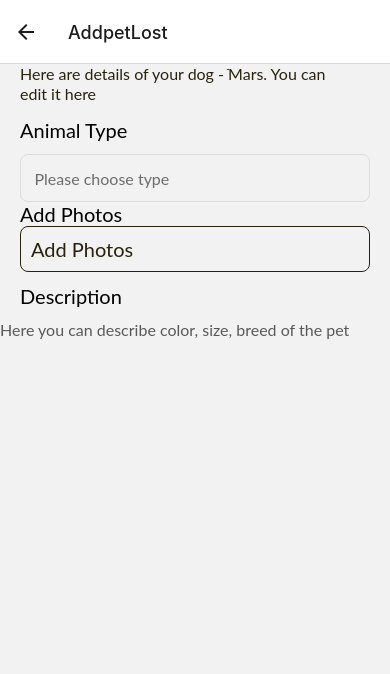
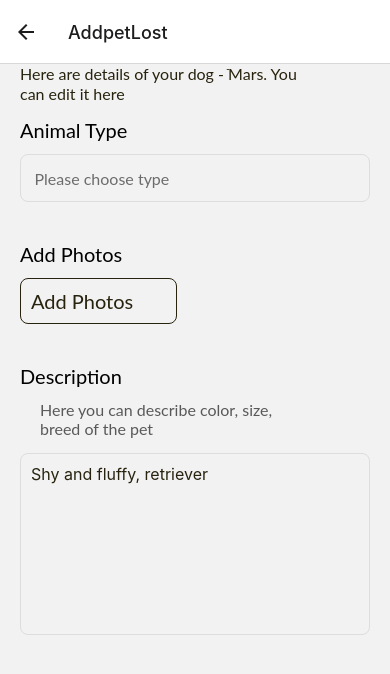
Before and after one commit to Valroshal/PetResqueFrontend, a React Native app: screen /AddpetLost in a window 390 px wide. Shown: the top 674 px of the page. Built offline with nearby package versions, Linux system fonts and the light colour scheme.

Commit message:
create containers for better view

```diff
--- a/src/containers/AddPetFirst/AddPetLost/AddPetLost.tsx
+++ b/src/containers/AddPetFirst/AddPetLost/AddPetLost.tsx
@@ -1,27 +1,41 @@
 import * as React from 'react';
 import {
+  Alert,
+  Image,
   StyleSheet,
-  Text,
+  Text, TextInput, TextStyle,
   TouchableOpacity,
   View,
   ViewStyle,
 } from 'react-native';
-import ImagePicker from 'react-native-image-picker';
+import {useState} from "react";
+const ImagePicker = require('react-native-image-picker');
 
 const styles = StyleSheet.create({
+  sub_title_text: {
+    fontSize: 16,
+    fontFamily: 'Lato',
+  } as TextStyle,
+  title_text: {
+    fontSize: 20,
+    fontFamily: 'Lato',
+  } as TextStyle,
+  container: {
+    justifyContent: 'flex-start',
+    paddingHorizontal: 20,
+    marginBottom: 40,
+  } as ViewStyle,
   title: {
     justifyContent: 'flex-start',
-    paddingHorizontal: 20,
     paddingBottom: 12,
   } as ViewStyle,
   smallText: {
     justifyContent: 'flex-start',
     paddingLeft: 20,
-    paddingRight: 50,
+    paddingRight: 70,
     paddingBottom: 15,
   } as ViewStyle,
   btn: {
-    marginHorizontal: 20,
     borderRadius: 8,
     borderWidth: 1,
     borderColor: '#DDDDDD',
@@ -31,8 +45,8 @@ const styles = StyleSheet.create({
     borderRadius: 8,
     borderWidth: 1,
     borderColor: '#28230E',
+    width: 157 ,
   } as ViewStyle,
-  imageStyle: {},
 });
 
 interface Props {
@@ -40,48 +54,68 @@ interface Props {
 }
 
 const AddPetLost: React.FC<Props> = ({navigation}) => {
+  const [photos , setPhotos] = useState([])
+
   const addPetType = () => {
     navigation.navigate('AddPetFirst');
   };
 
   const handleChoosePhoto = () => {
     let options = {
-      maxWidth: 300,
-      maxHeight: 550,
-      quality: 1,
+      selectionLimit: 0
     };
-    ImagePicker.launchImageLibrary(options, response => {
+    ImagePicker.launchImageLibrary(options, (response: any) => {
       console.log('response', response);
+      if (response.didCancel) {
+        console.log('User cancelled photo picker');
+        Alert.alert('You did not select any image');
+      }
+      else {
+        setPhotos(response.assets);
+        console.log("set to photo: ", response);
+        console.log("photos" , photos);
+      }
     });
   };
+
+
 
   return (
     <View>
       <View style={styles.smallText}>
-        <Text style={{fontSize: 16, fontFamily: 'Lato', color: '#28230E'}}>
+        <Text style={[styles.sub_title_text, {color: '#28230E'}]}>
           Here are details of your dog - ֿMars. You can edit it here
         </Text>
       </View>
+      <View style={styles.container}>
         <View style={styles.title}>
-        <Text style={{fontSize: 20, fontFamily: 'Lato', color: '#000'}}>
+          <Text style={[styles.title_text , { color: '#000'}]}>
             Animal Type
           </Text>
         </View>
           <TouchableOpacity style={styles.btn} onPress={addPetType}>
-        <Text
-          style={{
-            padding: 13.5,
-            fontSize: 16,
-            fontFamily: 'Lato',
-            color: '#6C6C6C',
-          }}>
+            <Text style={[styles.sub_title_text ,{padding: 13.5, color: '#6C6C6C'}]}>
               Please choose type
             </Text>
           </TouchableOpacity>
+      </View>
+      <View style={styles.container}>
         <View style={styles.title}>
-        <Text style={{fontSize: 20, fontFamily: 'Lato', color: '#000'}}>
+          <Text style={[styles.title_text,{ color: '#000'}]}>
             Add Photos
           </Text>
+        </View>
+          {photos && photos.map( (item) => {
+            return (
+                <View>
+                  <Image
+                      source={{uri: item['uri']}}
+                      style={{width: 96, height: 96}}
+                  />
+                </View>
+              )
+            })
+          }
           <TouchableOpacity style={styles.btnPhoto} onPress={handleChoosePhoto}>
             {/*<Image style={styles.imageStyle}*/}
             {/*       source={require('/src/assets/images/camera.png')} />*/}
@@ -90,16 +124,24 @@ const AddPetLost: React.FC<Props> = ({navigation}) => {
             </Text>
           </TouchableOpacity>
       </View>
-
+      <View style={styles.container} >
         <View style={styles.title}>
-        <Text style={{fontSize: 20, fontFamily: 'Lato', color: '#000'}}>
+          <Text style={[styles.title_text , {color: '#000'}]}>
             Description
           </Text>
         </View>
-      <View>
-        <Text style={{fontSize: 16, fontFamily: 'Lato', color: '#595959'}}>
+        <View style={styles.smallText}>
+          <Text style={[styles.sub_title_text, {color: '#595959'}]}>
             Here you can describe color, size, breed of the pet
           </Text>
+        </View>
+        <View style={styles.btn}>
+          <TextInput placeholderTextColor='#28230E'
+                     placeholder="Shy and fluffy, retriever"
+                     style={ {padding: 10, paddingBottom: 150, fontSize: 16}}
+          >
+          </TextInput>
+        </View>
       </View>
     </View>
   );
```
Lines whose indentation alone changed are shown as unchanged.
